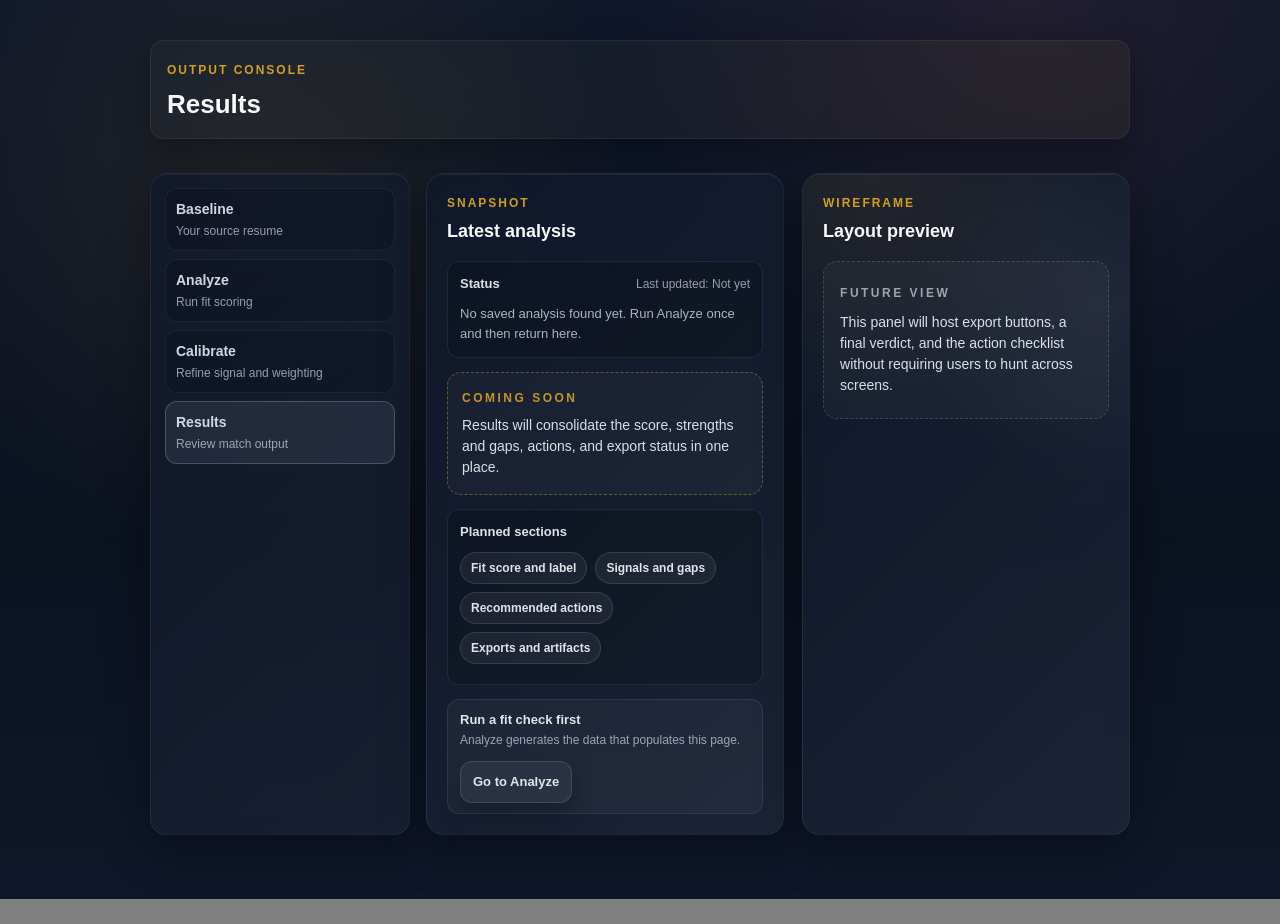
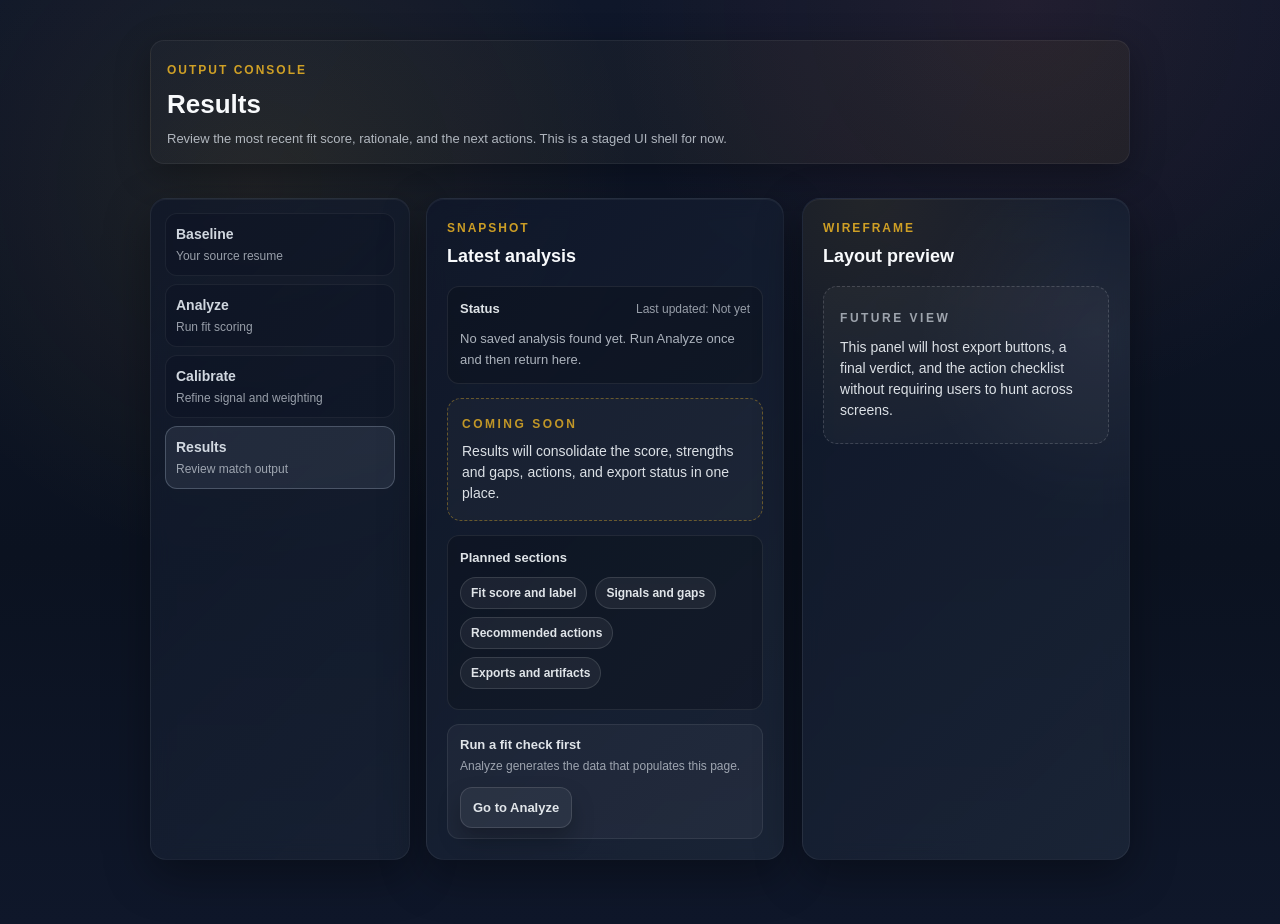
Before and after one commit to DoozerDo/ttr_private, a Next.js app in the folder apps/web/: page /results in a window 1280 px wide. Before the commit the page ends 899 px from the top, so only its background shows below. Built offline with nearby package versions, Linux system fonts and the light colour scheme.

Commit message:
Update InstrumentShell.tsx

```diff
--- a/apps/web/app/ui/InstrumentShell.tsx
+++ b/apps/web/app/ui/InstrumentShell.tsx
@@ -8,7 +8,8 @@ import { ttrLayout } from "./ttrStyles";
 type InstrumentShellProps = {
   children: ReactNode;
   kicker?: string;
-  title?: string;
+  title: string;
+  subtitle?: string;
   rightSlot?: ReactNode;
 };
 
@@ -16,6 +17,7 @@ export function InstrumentShell({
   children,
   kicker,
   title,
+  subtitle,
   rightSlot,
 }: InstrumentShellProps) {
   return (
@@ -24,6 +26,7 @@ export function InstrumentShell({
         <InstrumentPanelShell
           kicker={kicker}
           title={title}
+          subtitle={subtitle}
           rightSlot={rightSlot}
         >
           {children}
```
